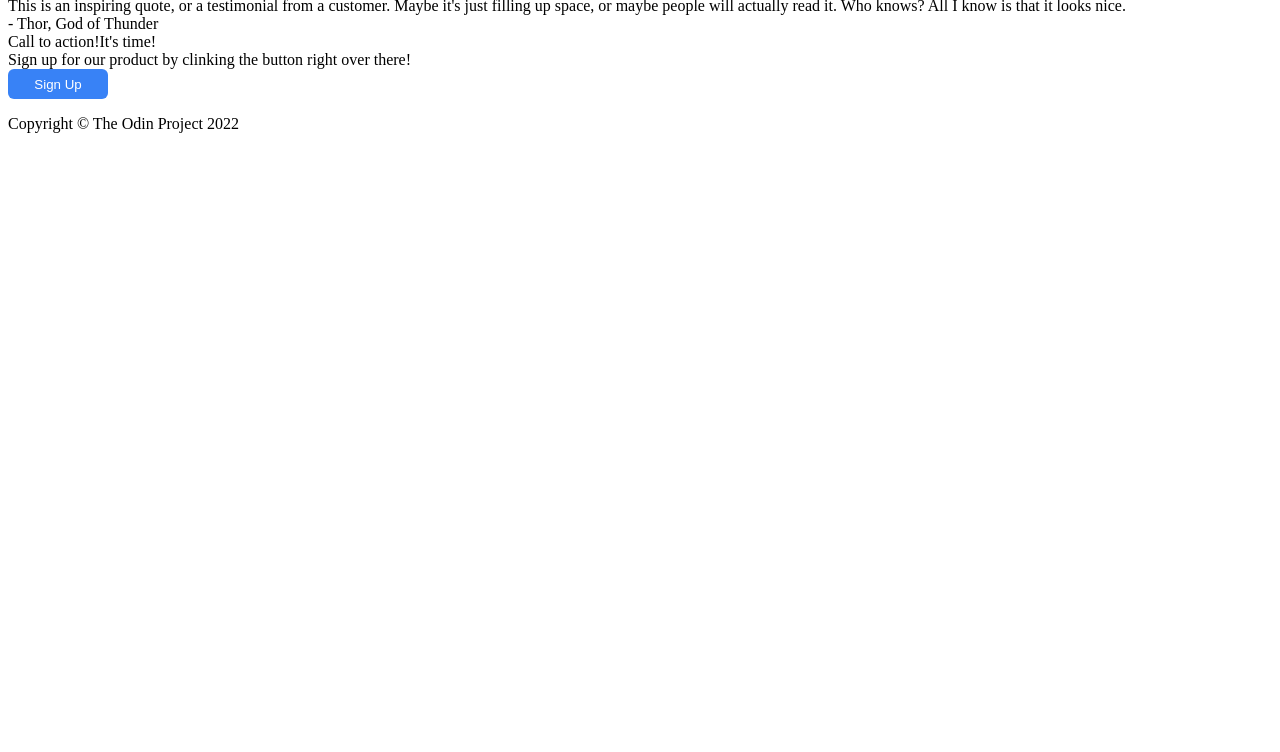
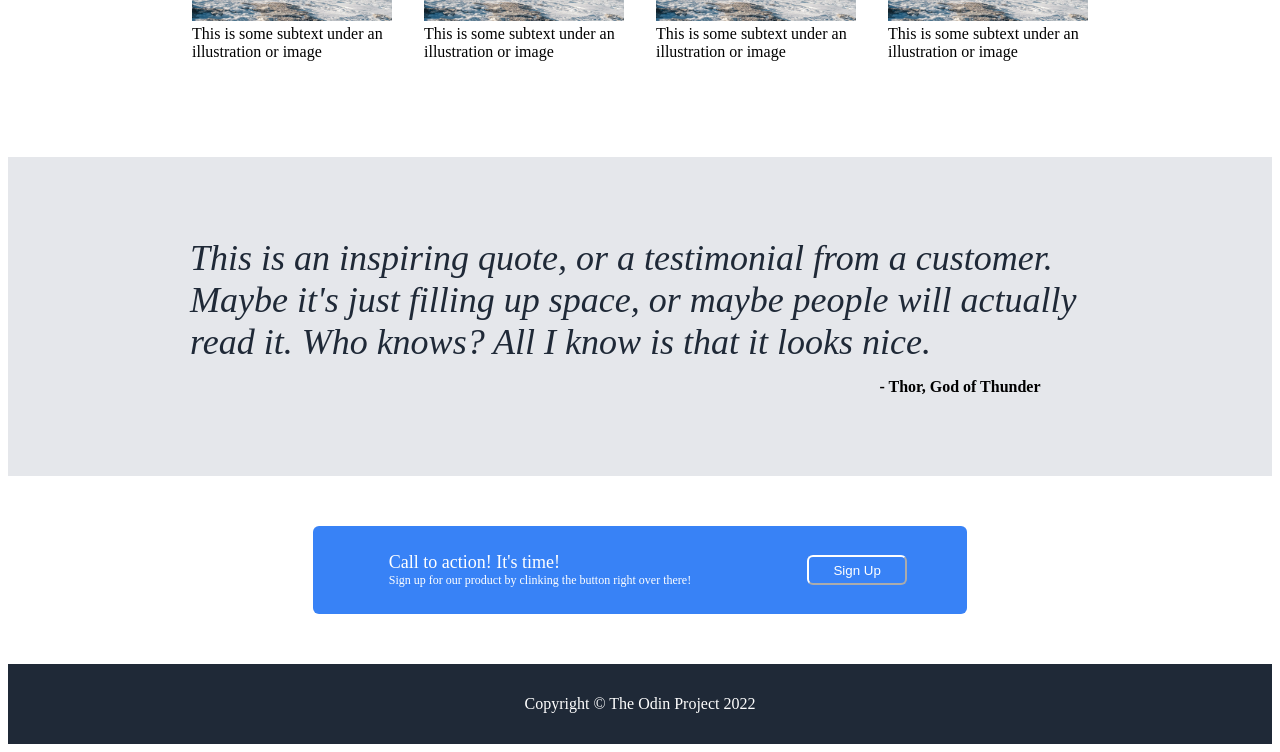
Before and after one commit to lstumfall1/Landing-Page, a plain HTML site: page index.html in a window 1280 px wide. Shown: the part 593-1345 px from the top of the page. Before the commit the page ends 800 px from the top, so only its background shows below. Drawn offline with Linux system fonts and the light colour scheme.

Commit message:
finished basic ccs page

```diff
--- a/index.html
+++ b/index.html
@@ -22,7 +22,7 @@
         <div class="one-left">
             <div class="title-one">This website is awesome</div>
             <div class="subtext">This website had some subtext that goes here under the main title. It's a smaller font and color is lower contrast</div>
-            <button class="button">Sign up</button>
+            <button class="button-one">Sign up</button>
         </div>
         <div class="one-right">
             <img src="./temp.jpg" alt="temporary photo">
@@ -54,11 +54,16 @@
             <div class="qtext-two">- Thor, God of Thunder</div>
     </div>
     <div class="container-four">
-        <div class="sign-up">
-            <div class="stext-one">Call to action!It's time!</div>
-            <div class="stext-one">Sign up for our product by clinking the button right over there!</div>
-            <button class="button">Sign Up</button>
+        <div class="box-four">
+            <div class="sign-up">
+                <div class="stext-one">Call to action! It's time!</div>
+                <div class="stext-two">Sign up for our product by clinking the button right over there!</div>
+            </div>
+            <div class="sign-up-two">
+                <button class="button-two">Sign Up</button>
+            </div>
         </div>
+
     </div>
     <div class="footer">
         <p>Copyright © The Odin Project 2022</p>
--- a/style.css
+++ b/style.css
@@ -1,4 +1,8 @@
-a { color: inherit; }
+a {
+    color: inherit;
+    margin: 0;
+    padding: 0;
+}
 
 a:link {
     text-decoration: none;
@@ -51,7 +55,7 @@ a:link {
     padding-bottom: 10px;
 }
 
-.button {
+.button-one {
     background-color: #3882f6;
     height: 30px;
     width: 100px;
@@ -77,6 +81,7 @@ a:link {
     flex-direction: column;
     justify-content: center;
     align-items: center;
+    padding: 5em;
 }
 
 .title-two {
@@ -93,3 +98,79 @@ display: flex;
     max-width: 200px;
     padding: 1em;
 }
+
+.container-three {
+    background-color: #e5e7eb;
+    display: flex;
+    flex-direction: column;
+    justify-content: center;
+    align-items: center;
+    padding: 5em;
+}
+
+.qtext-one {
+    font-weight: 100;
+    font-size: 36px;
+    font-style: italic;
+    color: #1f2937;
+    max-width: 25em;
+    padding-bottom: 15px;
+}
+
+.qtext-two {
+    display: flex;
+    align-items: right;
+    padding-left: 40em;
+    font-weight: 700;
+}
+
+.container-four {
+display: flex;
+justify-content: center;
+align-items: center;
+padding: 50px;
+}
+
+.box-four {
+    background-color: #3882f6;
+    border-radius: 6px;
+    max-width: 100em;
+    display: flex;
+    flex-direction: row;
+    justify-content: space-between;
+    align-items: center;
+    padding: 10px 60px;
+}
+
+.sign-up {
+    color: white;
+    padding: 16px;
+    flex-direction: row;
+}
+
+.stext-one {
+    font-size: 18px;
+}
+
+.stext-two {
+    font-size: 12px;
+}
+
+.button-two {
+    background-color: #3882f6;
+    height: 30px;
+    width: 100px;
+    border-radius: 6px;
+    color: white;
+    border-color: white;
+    margin-left: 100px;
+}
+
+.footer {
+    background-color: #1f2937;
+    color: white;
+    padding: 15px;
+    display: flex;
+    justify-content: center;
+    align-items: center;
+}
```
